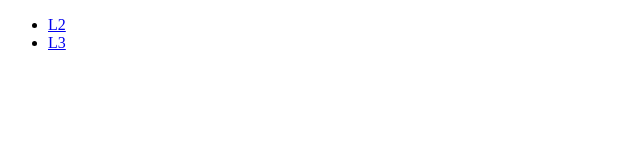
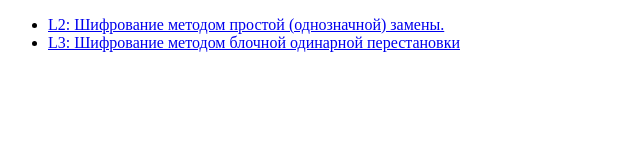
Before and after one commit to aezv/inform_bez, a plain HTML site: page index.html in a window 1280 px wide. Shown: the whole page, without its empty margins (0-640 px from the left). Drawn offline with Linux system fonts and the light colour scheme.

Commit message:
Добавление названий лабораторных в index

```diff
--- a/index.html
+++ b/index.html
@@ -11,10 +11,10 @@
 <body>
     <ul>
         <li>
-            <a href="pages/L2.html">L2</a>
+            <a href="pages/L2.html">L2: Шифрование методом простой (однозначной) замены.</a>
         </li>
         <li>
-            <a href="pages/L3.html">L3</a>
+            <a href="pages/L3.html">L3: Шифрование методом блочной одинарной перестановки</a>
         </li>
     </ul>
 </body>
```
